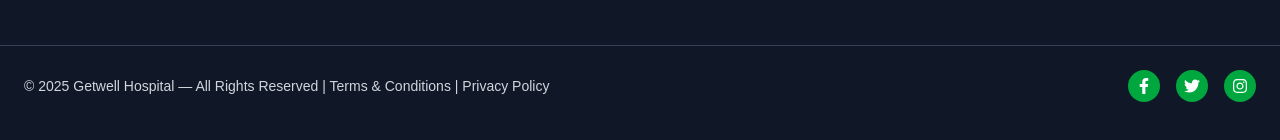
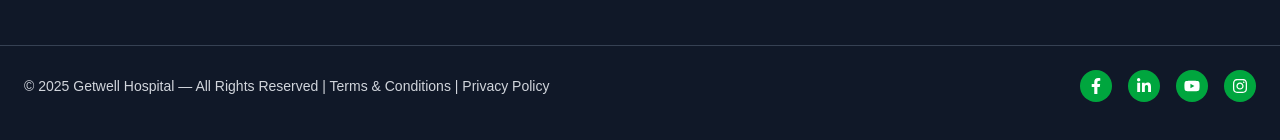
Before and after one commit to chandraguptsharma1/hospital, a Next.js app: page / in a window 1280 px wide. Shown: the part 4373-4513 px from the top of the page. Built offline with nearby package versions, Linux system fonts and the light colour scheme; no server answers.

Commit message:
logo upload

```diff
--- a/src/app/components/Footer.js
+++ b/src/app/components/Footer.js
@@ -7,6 +7,8 @@ import {
   FaFacebookF,
   FaTwitter,
   FaInstagram,
+  FaLinkedinIn,
+  FaYoutube,
 } from "react-icons/fa";
 
 export default function Footer() {
@@ -79,8 +81,19 @@ export default function Footer() {
           </p>
           <div className="flex space-x-4 mt-4 md:mt-0">
             <Link href="https://www.facebook.com/profile.php?id=61581545083933" className="bg-green-600 p-2 rounded-full text-white hover:bg-green-700"><FaFacebookF /></Link>
-            <Link href="#" className="bg-green-600 p-2 rounded-full text-white hover:bg-green-700"><FaTwitter /></Link>
-            <Link href="https://www.linkedin.com/company/109071899/admin/dashboard/" className="bg-green-600 p-2 rounded-full text-white hover:bg-green-700"><FaInstagram /></Link>
+            <Link
+              href="https://www.linkedin.com/company/109071899/admin/dashboard/"
+              className="bg-green-600 p-2 rounded-full text-white hover:bg-green-700"
+            >
+              <FaLinkedinIn />
+            </Link>
+            <Link
+              href="http://www.youtube.com/@Getwellbksc"
+              className="bg-green-600 p-2 rounded-full text-white hover:bg-green-700"
+            >
+              <FaYoutube />
+            </Link>
+            <Link href="https://www.instagram.com/getwellbksc?igsh=MWFpYmp3a283ZnBxZg==" className="bg-green-600 p-2 rounded-full text-white hover:bg-green-700"><FaInstagram /></Link>
           </div>
         </div>
       </div>
--- a/src/app/contact/page.js
+++ b/src/app/contact/page.js
@@ -51,7 +51,7 @@ export default function ContactPage() {
 
                             <div className="mt-8">
                                 <img
-                                    src="/images/hospital-building.jpg"
+                                    src="https://i.ibb.co/MyzH40Wq/Chat-GPT-Image-Oct-17-2025-03-09-19-PM.png"
                                     alt="Get Well Hospital"
                                     className="rounded-lg shadow-md"
                                 />
```
